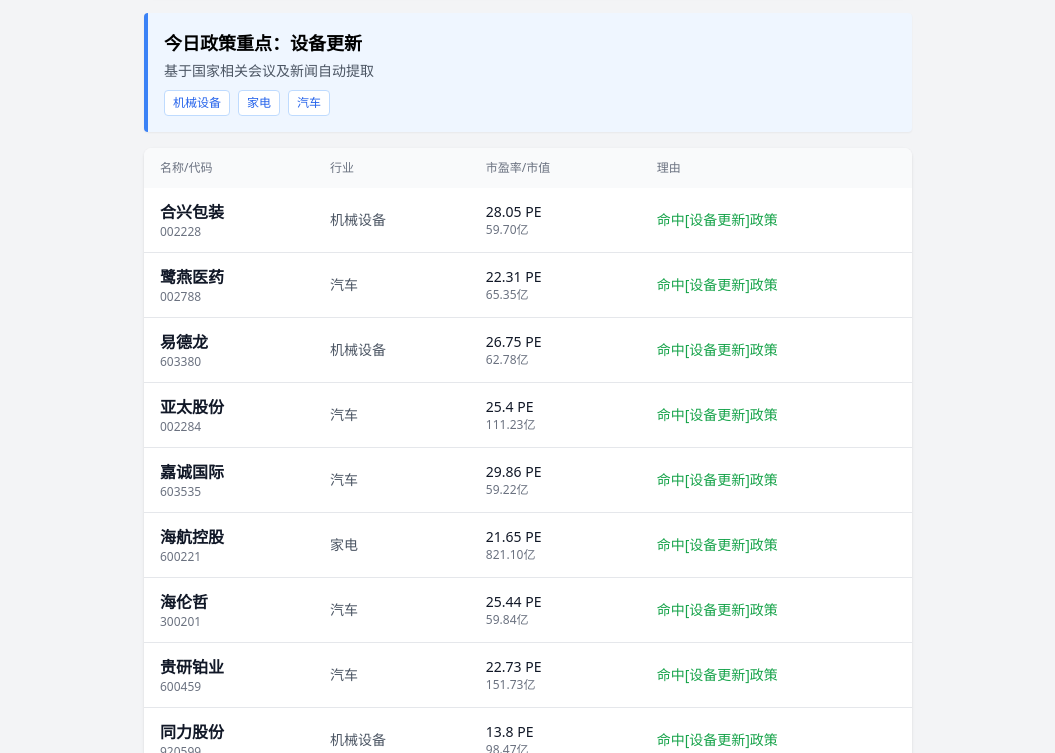
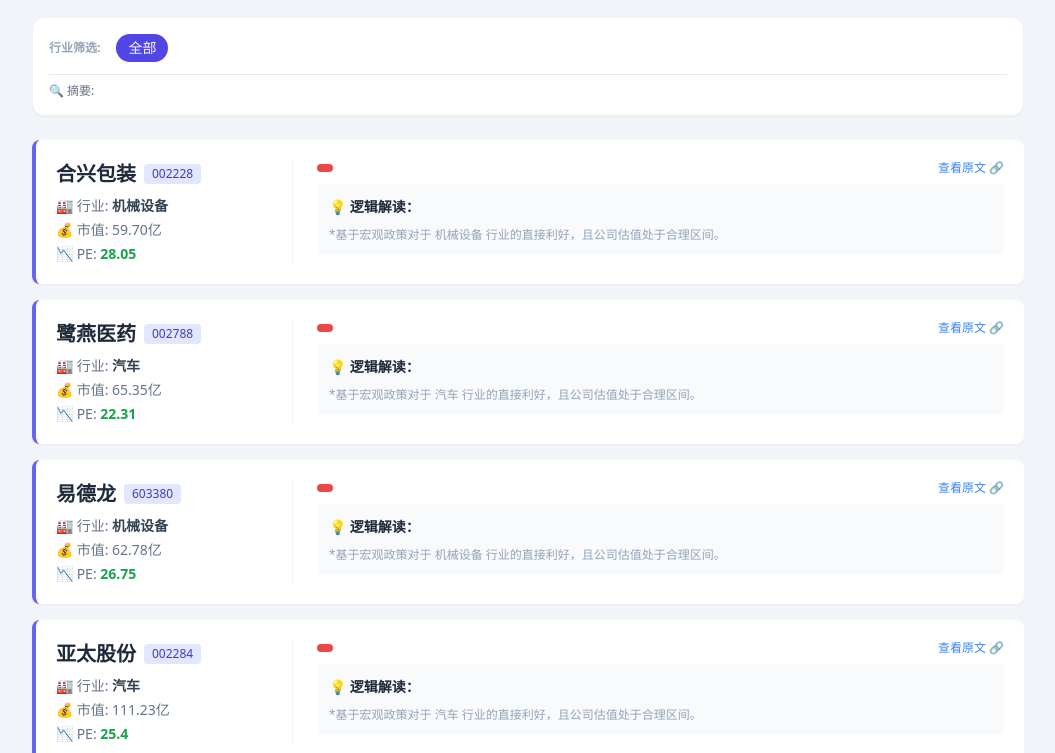
Before and after one commit to daqianwu113-lang/stock-daily_new, a plain HTML site: page docs/index.html in a window 1280 px wide. Shown: the part 131-884 px from the top of the page, without its empty margins (112-1167 px from the left). Drawn offline with nearby package versions, Linux system fonts and the light colour scheme.

Commit message:
Update index.html

```diff
--- a/docs/index.html
+++ b/docs/index.html
@@ -3,57 +3,117 @@
 <head>
     <meta charset="UTF-8">
     <meta name="viewport" content="width=device-width, initial-scale=1.0">
-    <title>每日挖掘看板</title>
+    <title>AlphaMiner 深度投研</title>
     <script src="https://unpkg.com/vue@3/dist/vue.global.js"></script>
     <script src="https://cdn.tailwindcss.com"></script>
+    <style>
+        [v-cloak] { display: none; }
+        .fade-enter-active, .fade-leave-active { transition: opacity 0.5s; }
+        .fade-enter-from, .fade-leave-to { opacity: 0; }
+    </style>
 </head>
-<body class="bg-gray-100 p-4">
-    <div id="app" class="max-w-3xl mx-auto">
-        <!-- 标题 -->
-        <div class="bg-white rounded-lg shadow p-6 mb-4 text-center">
-            <h1 class="text-2xl font-bold text-blue-800">🚀 每日机会挖掘</h1>
-            <p class="text-gray-500 mt-2">{{ report.date }}</p>
+<body class="bg-slate-100 text-slate-800">
+    <div id="app" class="max-w-5xl mx-auto p-4" v-cloak>
+
+        <!-- 顶部通栏 -->
+        <header class="bg-white rounded-xl shadow-sm p-6 mb-6 flex flex-col md:flex-row justify-between items-center">
+            <div>
+                <h1 class="text-3xl font-extrabold text-indigo-700 tracking-tight">AlphaMiner 📡</h1>
+                <p class="text-slate-500 mt-1 text-sm">政策驱动型基本面量化系统</p>
+            </div>
+            <div class="mt-4 md:mt-0 text-right">
+                <div class="text-xs font-bold text-slate-400 uppercase">Analysis Date</div>
+                <div class="text-xl font-mono font-bold text-slate-700">{{ report.date }}</div>
+            </div>
+        </header>
+
+        <!-- 这里的加载状态 -->
+        <div v-if="loading" class="text-center py-20 text-slate-400">
+            <p class="animate-pulse">正在连接数据中心...</p>
         </div>
 
-        <!-- 宏观 -->
-        <div class="bg-blue-50 border-l-4 border-blue-500 p-4 mb-4 rounded shadow-sm" v-if="report.macro">
-            <h2 class="font-bold text-lg mb-1">{{ report.macro.title }}</h2>
-            <p class="text-sm text-gray-600 mb-2">{{ report.macro.desc }}</p>
-            <div>
-                <span v-for="ind in report.industries" class="inline-block bg-white text-blue-600 text-xs px-2 py-1 rounded mr-2 border border-blue-200">
-                    {{ ind }}
-                </span>
+        <div v-else>
+            <!-- 1. 筛选控制台 -->
+            <div class="bg-white rounded-xl shadow-sm p-4 mb-6 sticky top-2 z-10 border border-indigo-50">
+                <div class="flex flex-wrap items-center gap-2">
+                    <span class="text-xs font-bold text-slate-400 mr-2 uppercase">行业筛选:</span>
+
+                    <!-- 全部按钮 -->
+                    <button
+                        @click="currentFilter = '全部'"
+                        :class="currentFilter === '全部' ? 'bg-indigo-600 text-white' : 'bg-slate-100 text-slate-600 hover:bg-slate-200'"
+                        class="px-3 py-1 rounded-full text-sm font-medium transition-colors">
+                        全部
+                    </button>
+
+                    <!-- 各行业按钮 -->
+                    <button
+                        v-for="ind in report.all_industries"
+                        :key="ind"
+                        @click="currentFilter = ind"
+                        :class="currentFilter === ind ? 'bg-indigo-600 text-white' : 'bg-slate-100 text-slate-600 hover:bg-slate-200'"
+                        class="px-3 py-1 rounded-full text-sm font-medium transition-colors">
+                        {{ ind }}
+                    </button>
+                </div>
+                <div class="mt-3 text-xs text-slate-500 border-t pt-2">
+                    🔍 摘要: {{ report.summary }}
+                </div>
             </div>
-        </div>
 
-        <!-- 列表 -->
-        <div class="bg-white rounded-lg shadow overflow-hidden">
-            <table class="min-w-full">
-                <thead class="bg-gray-50">
-                    <tr>
-                        <th class="px-4 py-3 text-left text-xs font-medium text-gray-500">名称/代码</th>
-                        <th class="px-4 py-3 text-left text-xs font-medium text-gray-500">行业</th>
-                        <th class="px-4 py-3 text-left text-xs font-medium text-gray-500">市盈率/市值</th>
-                        <th class="px-4 py-3 text-left text-xs font-medium text-gray-500">理由</th>
-                    </tr>
-                </thead>
-                <tbody class="divide-y divide-gray-200">
-                    <tr v-for="item in report.stocks" :key="item.code">
-                        <td class="px-4 py-3">
-                            <div class="font-bold text-gray-900">{{ item.name }}</div>
-                            <div class="text-xs text-gray-500">{{ item.code }}</div>
-                        </td>
-                        <td class="px-4 py-3 text-sm text-gray-600">{{ item.industry }}</td>
-                        <td class="px-4 py-3">
-                            <div class="text-sm text-gray-900">{{ item.pe }} PE</div>
-                            <div class="text-xs text-gray-500">{{ item.market_cap }}</div>
-                        </td>
-                        <td class="px-4 py-3 text-sm text-green-600 font-medium">{{ item.reason }}</td>
-                    </tr>
-                </tbody>
-            </table>
-            <div v-if="!report.stocks || report.stocks.length === 0" class="p-8 text-center text-gray-500">
-                正在等待数据生成，请稍后刷新...
+            <!-- 2. 个股及逻辑展示卡片流 -->
+            <div class="grid grid-cols-1 gap-4">
+                <transition-group name="fade">
+                    <div v-for="stock in filteredStocks" :key="stock.code" class="bg-white rounded-lg shadow-sm hover:shadow-md transition-shadow duration-300 overflow-hidden border-l-4 border-indigo-500">
+                        <div class="p-5 flex flex-col md:flex-row justify-between">
+
+                            <!-- 左侧：股票基本信息 -->
+                            <div class="flex items-start w-full md:w-1/4 mb-4 md:mb-0 border-b md:border-b-0 md:border-r border-slate-100 pb-4 md:pb-0 md:pr-4">
+                                <div>
+                                    <div class="flex items-center">
+                                        <h3 class="text-xl font-bold text-slate-800">{{ stock.name }}</h3>
+                                        <span class="ml-2 text-xs bg-indigo-100 text-indigo-700 px-2 py-0.5 rounded">{{ stock.code }}</span>
+                                    </div>
+                                    <div class="mt-2 text-sm text-slate-500 flex flex-col gap-1">
+                                        <span>🏭 行业: <b class="text-slate-700">{{ stock.industry }}</b></span>
+                                        <span>💰 市值: {{ stock.market_cap }}</span>
+                                        <span>📉 PE: <b class="text-green-600">{{ stock.pe }}</b></span>
+                                    </div>
+                                </div>
+                            </div>
+
+                            <!-- 右侧：政策逻辑与解读 -->
+                            <div class="w-full md:w-3/4 md:pl-6">
+                                <div class="flex items-center justify-between mb-2">
+                                    <div class="flex items-center gap-2">
+                                        <span class="text-xs font-bold text-white bg-red-500 px-2 py-1 rounded">
+                                            {{ stock.policy_type }}
+                                        </span>
+                                        <h4 class="font-bold text-slate-700">{{ stock.policy_title }}</h4>
+                                    </div>
+                                    <!-- 链接按钮 -->
+                                    <a :href="stock.policy_url" target="_blank" class="text-xs flex items-center text-blue-500 hover:underline">
+                                        查看原文 🔗
+                                    </a>
+                                </div>
+
+                                <div class="bg-slate-50 rounded p-3 text-sm text-slate-600 leading-relaxed">
+                                    <span class="font-bold text-slate-800">💡 逻辑解读：</span>
+                                    {{ stock.policy_desc }}
+                                    <div class="mt-2 text-xs text-slate-400">
+                                        *基于宏观政策对于 {{ stock.industry }} 行业的直接利好，且公司估值处于合理区间。
+                                    </div>
+                                </div>
+                            </div>
+
+                        </div>
+                    </div>
+                </transition-group>
+            </div>
+
+            <!-- 空状态 -->
+            <div v-if="filteredStocks.length === 0" class="text-center py-10 text-slate-400">
+                该分类下暂无符合严苛筛选标准的标的
             </div>
         </div>
     </div>
@@ -61,12 +121,29 @@
     <script>
         const { createApp } = Vue
         createApp({
-            data() { return { report: {} } },
+            data() {
+                return {
+                    loading: true,
+                    currentFilter: '全部',
+                    report: { stocks: [], all_industries: [] }
+                }
+            },
+            computed: {
+                filteredStocks() {
+                    if (this.currentFilter === '全部') {
+                        return this.report.stocks;
+                    }
+                    return this.report.stocks.filter(s => s.industry === this.currentFilter);
+                }
+            },
             mounted() {
-                // 加个时间戳防止缓存
                 fetch('data.json?t=' + new Date().getTime())
                     .then(res => res.json())
-                    .then(data => this.report = data)
+                    .then(data => {
+                        this.report = data;
+                        this.loading = false;
+                    })
+                    .catch(e => console.error("加载失败", e))
             }
         }).mount('#app')
     </script>
```
